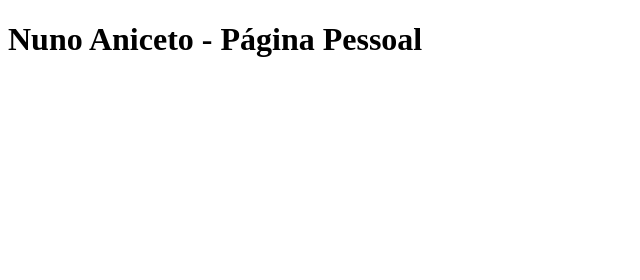
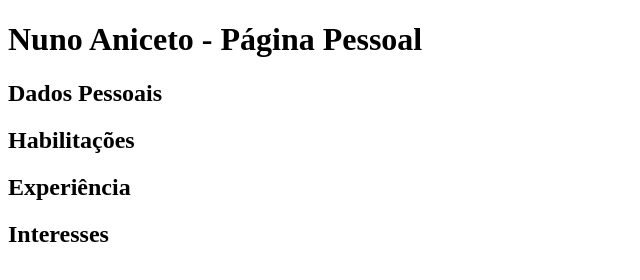
Before and after one commit to NunoAniceto/PaginaPessoal, a plain HTML site: page index.html in a window 1280 px wide. Shown: the whole page, without its empty margins (0-640 px from the left). Drawn offline with Linux system fonts and the light colour scheme.

Commit message:
adicionado indices

```diff
--- a/index.html
+++ b/index.html
@@ -9,6 +9,14 @@
 
     <h1>Nuno Aniceto - Página Pessoal</h1>
 
+    <h2>Dados Pessoais</h2>
+
+    <h2>Habilitações</h2>
+
+    <h2>Experiência</h2>
+
+    <h2>Interesses</h2>
+
 
 </body>
 </html>
```
